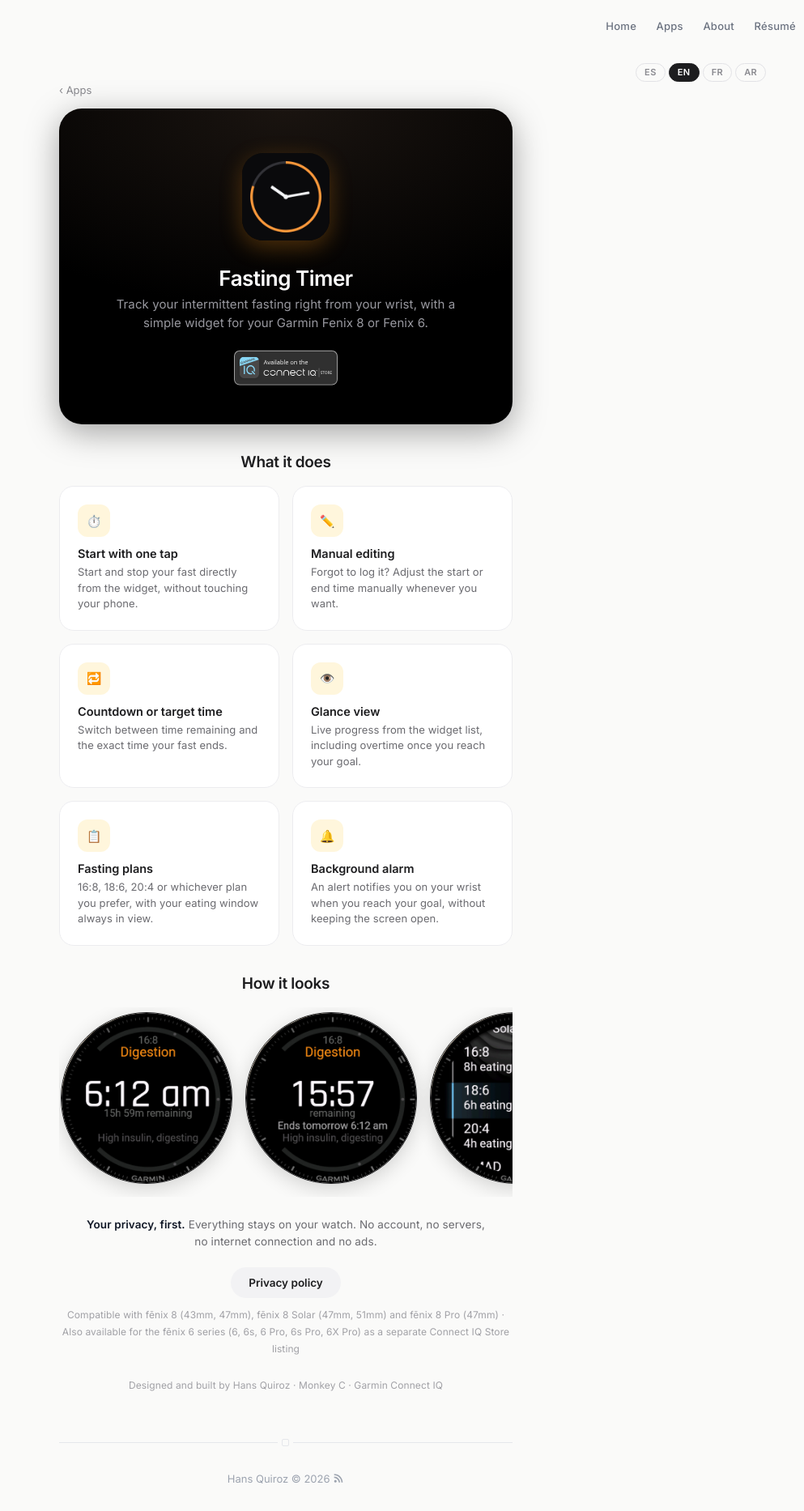
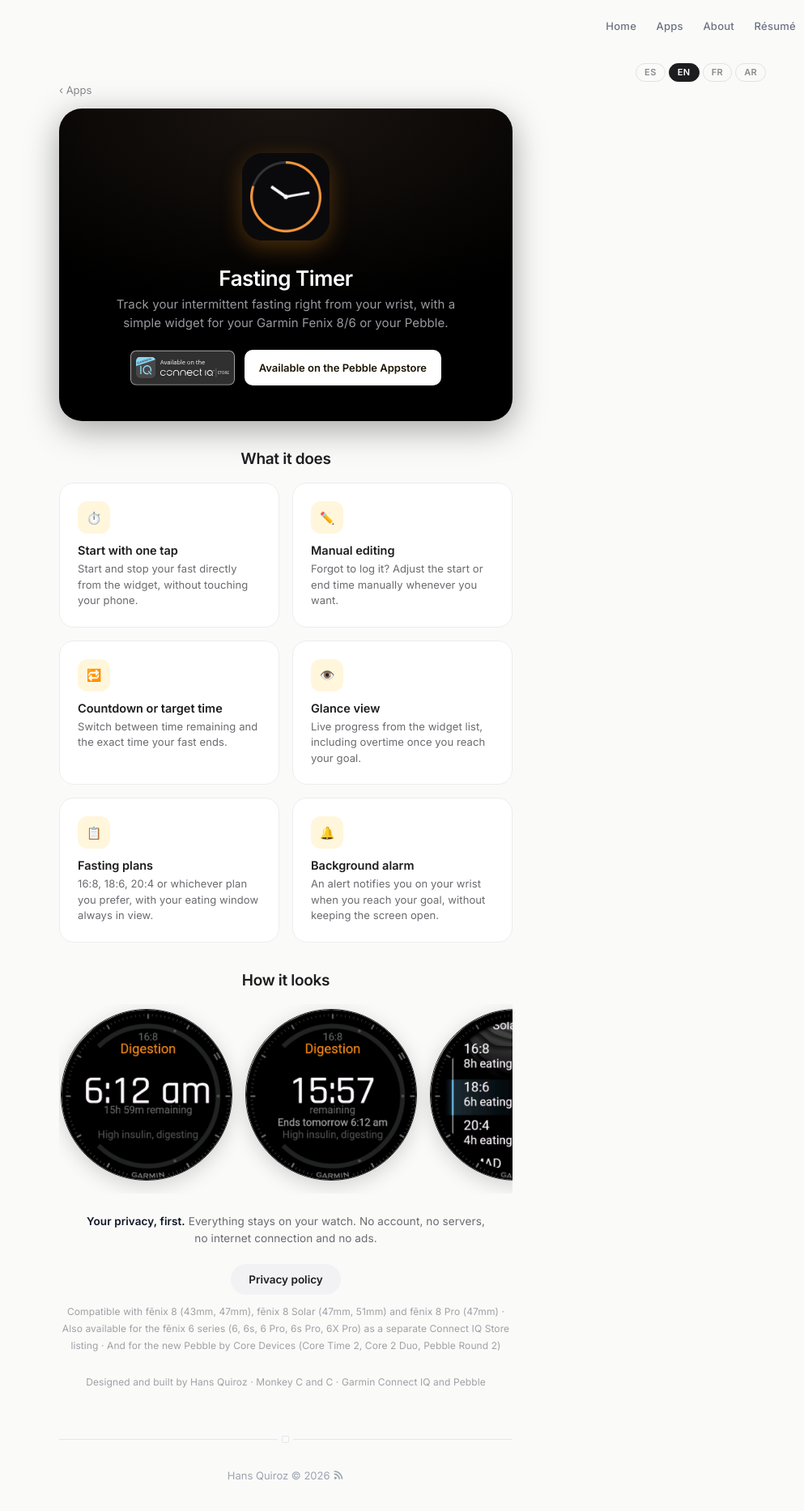
Before and after one commit to NoviZXC/BioPage, a Jekyll site: the page built from fasting-timer.html, in a window 1280 px wide. Shown: the whole page at 81% size, without its empty margins (287-1280 px from the left). Built offline with Jekyll 4.4.1, drawn with Linux system fonts in a browser that asks for light colours.

Commit message:
feat: agregar Pebble a la ficha de Fasting Timer
Fasting Timer ya esta disponible tambien para los nuevos Pebble de
Core Devices (Core Time 2, Core 2 Duo, Pebble Round 2), ademas de
Garmin. Agrega el badge/link al Pebble Appstore, actualiza tagline,
compatibilidad de dispositivos y credito tecnico en /apps/fasting-timer,
mas la tarjeta en /apps. Traducciones en/fr/ar actualizadas.

Co-Authored-By: Claude Sonnet 5 <noreply@anthropic.com>
Claude-Session: https://claude.ai/code/session_015apMk7CgNUqGAZ3udPLBa1

```diff
--- a/apps.html
+++ b/apps.html
@@ -43,8 +43,8 @@ description: Apps de iOS diseñadas y desarrolladas por Hans Quiroz.
     <img src="{{ site.url }}/assets/images/fasting-timer-garmin/icon.png" alt="Fasting Timer" />
     <div class="meta">
       <p class="name">Fasting Timer</p>
-      <p class="tagline" data-i18n="apps.ft.tagline">Widget de ayuno intermitente para Garmin Fenix 8 y Fenix 6, con vista Glance y edición manual.</p>
-      <span class="pill" data-i18n="ft.soon">Disponible en Connect IQ Store</span>
+      <p class="tagline" data-i18n="apps.ft.tagline">Widget de ayuno intermitente para Garmin Fenix 8/6 y Pebble, con vista Glance y edición manual.</p>
+      <span class="pill" data-i18n="ft.soon">Disponible en Connect IQ Store y Pebble Appstore</span>
     </div>
     <span class="chev">›</span>
   </a>
--- a/assets/js/i18n.js
+++ b/assets/js/i18n.js
@@ -310,19 +310,24 @@ window.I18N_STRINGS = {
     "ar": "<li><a href=\"https://www.usil.edu.pe/\">جامعة San Ignacio de Loyola</a> — إدارة الأعمال</li><li><a href=\"https://www.pucp.edu.pe/\">PUCP</a> — الإدارة والقيادة العليا</li><li><a href=\"https://pbs.edu.pe/default.aspx\">Pacífico Business School</a> — تصميم وإدارة تجربة العملاء</li><li><a href=\"https://www.colectivo23.com/rutas/product-management\">Colectivo23</a> — برنامج Product Manager</li>"
   },
   "apps.ft.tagline": {
-    "en": "Intermittent fasting widget for Garmin Fenix 8 and Fenix 6, with Glance view and manual editing.",
-    "fr": "Widget de jeûne intermittent pour Garmin Fenix 8 et Fenix 6, avec vue Glance et modification manuelle.",
-    "ar": "أداة صيام متقطع لساعة Garmin Fenix 8 وFenix 6، مع عرض Glance وتعديل يدوي."
+    "en": "Intermittent fasting widget for Garmin Fenix 8/6 and Pebble, with Glance view and manual editing.",
+    "fr": "Widget de jeûne intermittent pour Garmin Fenix 8/6 et Pebble, avec vue Glance et modification manuelle.",
+    "ar": "أداة صيام متقطع لساعة Garmin Fenix 8/6 وPebble، مع عرض Glance وتعديل يدوي."
   },
   "ft.soon": {
-    "en": "Available on the Connect IQ Store",
-    "fr": "Disponible sur le Connect IQ Store",
-    "ar": "متاح على متجر Connect IQ"
+    "en": "Available on the Connect IQ Store and Pebble Appstore",
+    "fr": "Disponible sur le Connect IQ Store et le Pebble Appstore",
+    "ar": "متاح على متجر Connect IQ ومتجر Pebble"
+  },
+  "ft.pebbleBadge": {
+    "en": "Available on the Pebble Appstore",
+    "fr": "Disponible sur le Pebble Appstore",
+    "ar": "متاح على متجر Pebble"
   },
   "ft.hero.tagline": {
-    "en": "Track your intermittent fasting right from your wrist, with a simple widget for your Garmin Fenix 8 or Fenix 6.",
-    "fr": "Suis ton jeûne intermittent directement depuis ton poignet, avec un widget simple pour ta Garmin Fenix 8 ou Fenix 6.",
-    "ar": "تابع صيامك المتقطع مباشرة من معصمك، بأداة بسيطة لساعة Garmin Fenix 8 أو Fenix 6."
+    "en": "Track your intermittent fasting right from your wrist, with a simple widget for your Garmin Fenix 8/6 or your Pebble.",
+    "fr": "Suis ton jeûne intermittent directement depuis ton poignet, avec un widget simple pour ta Garmin Fenix 8/6 ou ta Pebble.",
+    "ar": "تابع صيامك المتقطع مباشرة من معصمك، بأداة بسيطة لساعة Garmin Fenix 8/6 أو ساعة Pebble."
   },
   "ft.feat.start.t": {
     "en": "Start with one tap",
@@ -395,14 +400,14 @@ window.I18N_STRINGS = {
     "ar": "سياسة الخصوصية"
   },
   "ft.devices": {
-    "en": "Compatible with fēnix 8 (43mm, 47mm), fēnix 8 Solar (47mm, 51mm) and fēnix 8 Pro (47mm) · Also available for the fēnix 6 series (6, 6s, 6 Pro, 6s Pro, 6X Pro) as a separate Connect IQ Store listing",
-    "fr": "Compatible avec fēnix 8 (43mm, 47mm), fēnix 8 Solar (47mm, 51mm) et fēnix 8 Pro (47mm) · Également disponible pour la gamme fēnix 6 (6, 6s, 6 Pro, 6s Pro, 6X Pro) en tant que fiche séparée sur le Connect IQ Store",
-    "ar": "متوافقة مع fēnix 8 (43mm، 47mm)، وfēnix 8 Solar (47mm، 51mm)، وfēnix 8 Pro (47mm) · متوفرة أيضًا لسلسلة fēnix 6 (6، 6s، 6 Pro، 6s Pro، 6X Pro) كإدراج منفصل في متجر Connect IQ"
+    "en": "Compatible with fēnix 8 (43mm, 47mm), fēnix 8 Solar (47mm, 51mm) and fēnix 8 Pro (47mm) · Also available for the fēnix 6 series (6, 6s, 6 Pro, 6s Pro, 6X Pro) as a separate Connect IQ Store listing · And for the new Pebble by Core Devices (Core Time 2, Core 2 Duo, Pebble Round 2)",
+    "fr": "Compatible avec fēnix 8 (43mm, 47mm), fēnix 8 Solar (47mm, 51mm) et fēnix 8 Pro (47mm) · Également disponible pour la gamme fēnix 6 (6, 6s, 6 Pro, 6s Pro, 6X Pro) en tant que fiche séparée sur le Connect IQ Store · Et pour les nouvelles Pebble de Core Devices (Core Time 2, Core 2 Duo, Pebble Round 2)",
+    "ar": "متوافقة مع fēnix 8 (43mm، 47mm)، وfēnix 8 Solar (47mm، 51mm)، وfēnix 8 Pro (47mm) · متوفرة أيضًا لسلسلة fēnix 6 (6، 6s، 6 Pro، 6s Pro، 6X Pro) كإدراج منفصل في متجر Connect IQ · ومتوفرة أيضًا لساعات Pebble الجديدة من Core Devices (Core Time 2، Core 2 Duo، Pebble Round 2)"
   },
   "ft.tech": {
-    "en": "Designed and built by Hans Quiroz · Monkey C · Garmin Connect IQ",
-    "fr": "Conçu et développé par Hans Quiroz · Monkey C · Garmin Connect IQ",
-    "ar": "من تصميم وتطوير Hans Quiroz · Monkey C · Garmin Connect IQ"
+    "en": "Designed and built by Hans Quiroz · Monkey C and C · Garmin Connect IQ and Pebble",
+    "fr": "Conçu et développé par Hans Quiroz · Monkey C et C · Garmin Connect IQ et Pebble",
+    "ar": "من تصميم وتطوير Hans Quiroz · Monkey C وC · Garmin Connect IQ وPebble"
   },
   "back.ft": {
     "en": "‹ Fasting Timer",
--- a/fasting-timer.html
+++ b/fasting-timer.html
@@ -20,6 +20,13 @@ description: "Fasting Timer — widget de Garmin Connect IQ para ayuno intermite
   .ft-hero .sub { color: #98989f; font-size: 1.5rem; line-height: 1.5; max-width: 440px; margin: 0 auto 22px; }
   .ft-badge { display: inline-block; }
   .ft-badge img { height: 44px; display: block; }
+  .ft-badges { display: flex; gap: 12px; justify-content: center; flex-wrap: wrap; align-items: center; }
+  .ft-badge-text {
+    display: flex; align-items: center; height: 44px; padding: 0 18px;
+    border-radius: 10px; background: #fff; color: #1A1400;
+    font-size: 1.3rem; font-weight: 600; text-decoration: none;
+  }
+  .ft-badge-text:hover { opacity: .88; }
 
   .ft-section-title { font-size: 1.9rem; font-weight: 600; color: #1d1d1f; margin: 3.5rem 0 1.8rem; text-align: center; }
 
@@ -54,10 +61,15 @@ description: "Fasting Timer — widget de Garmin Connect IQ para ayuno intermite
   <div class="ft-hero">
     <img class="icon" src="{{ site.url }}/assets/images/fasting-timer-garmin/icon.png" alt="Fasting Timer" />
     <h1>Fasting Timer</h1>
-    <p class="sub" data-i18n="ft.hero.tagline">Controla tu ayuno intermitente directo desde la muñeca, con un widget simple para tu Garmin Fenix 8 o Fenix 6.</p>
-    <a class="ft-badge" href="https://apps.garmin.com/apps/37851c74-8d98-4fa3-860b-bb2f064bf850" aria-label="Fasting Timer en Garmin Connect IQ Store">
-      <img src="{{ site.url }}/assets/images/fasting-timer-garmin/connect-iq-badge.svg" alt="Available on the Connect IQ Store" />
-    </a>
+    <p class="sub" data-i18n="ft.hero.tagline">Controla tu ayuno intermitente directo desde la muñeca, con un widget simple para tu Garmin Fenix 8/6 o tu Pebble.</p>
+    <div class="ft-badges">
+      <a class="ft-badge" href="https://apps.garmin.com/apps/37851c74-8d98-4fa3-860b-bb2f064bf850" aria-label="Fasting Timer en Garmin Connect IQ Store">
+        <img src="{{ site.url }}/assets/images/fasting-timer-garmin/connect-iq-badge.svg" alt="Available on the Connect IQ Store" />
+      </a>
+      <a class="ft-badge-text" href="https://apps.rePebble.com/6bb880eacfa64c94822ae579" aria-label="Fasting Timer en Pebble Appstore">
+        <span data-i18n="ft.pebbleBadge">Disponible en Pebble Appstore</span>
+      </a>
+    </div>
   </div>
 
   <h2 class="ft-section-title" data-i18n="if.what">Qué hace</h2>
@@ -109,7 +121,7 @@ description: "Fasting Timer — widget de Garmin Connect IQ para ayuno intermite
   <div class="ft-links">
     <a class="ghost" href="{{ site.url }}/apps/fasting-timer/privacidad" data-i18n="ft.privacyBtn">Política de privacidad</a>
   </div>
-  <p class="ft-devices" data-i18n="ft.devices">Compatible con fēnix 8 (43mm, 47mm), fēnix 8 Solar (47mm, 51mm) y fēnix 8 Pro (47mm) · También disponible para la serie fēnix 6 (6, 6s, 6 Pro, 6s Pro, 6X Pro) como listing separado en el Connect IQ Store</p>
+  <p class="ft-devices" data-i18n="ft.devices">Compatible con fēnix 8 (43mm, 47mm), fēnix 8 Solar (47mm, 51mm) y fēnix 8 Pro (47mm) · También disponible para la serie fēnix 6 (6, 6s, 6 Pro, 6s Pro, 6X Pro) como listing separado en el Connect IQ Store · Y para los nuevos Pebble de Core Devices (Core Time 2, Core 2 Duo, Pebble Round 2)</p>
 
-  <p class="ft-tech" data-i18n="ft.tech">Diseñado y desarrollado por Hans Quiroz · Monkey C · Garmin Connect IQ</p>
+  <p class="ft-tech" data-i18n="ft.tech">Diseñado y desarrollado por Hans Quiroz · Monkey C y C · Garmin Connect IQ y Pebble</p>
 </div>
```
